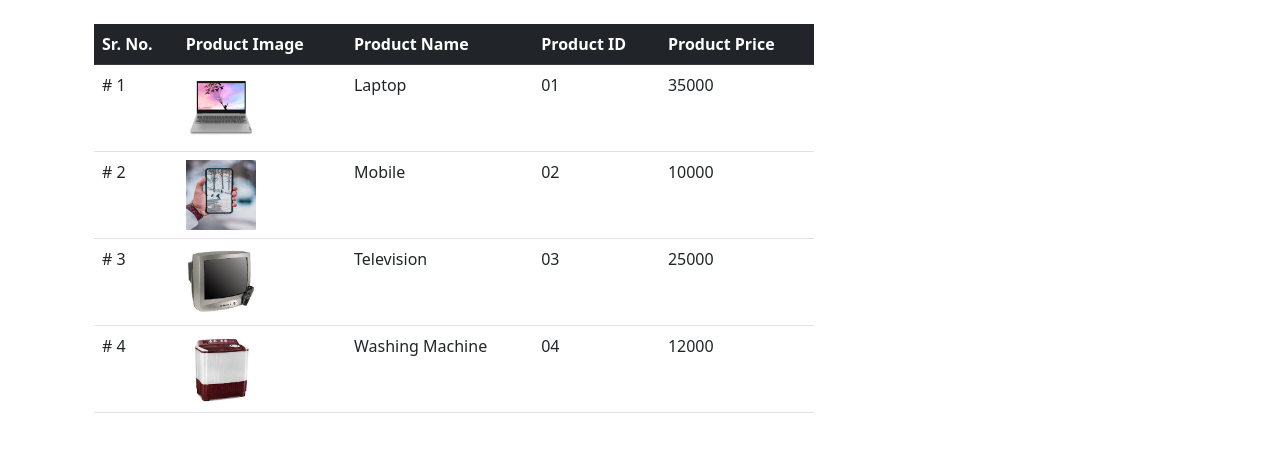
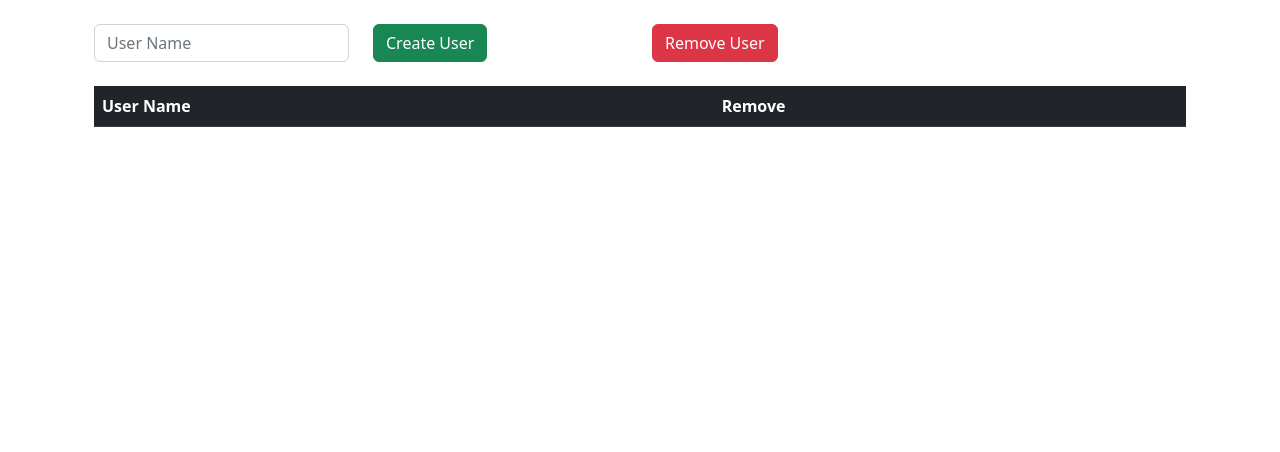
Before and after one commit to narenrawat8102/practiceApp, an Angular app: page / in a window 1280 px wide. Shown: the top 452 px of the page. Built offline with nearby package versions, Linux system fonts and the light colour scheme.

Commit message:
ngFor component added

```diff
--- a/src/app/ng-for/ng-for.component.html
+++ b/src/app/ng-for/ng-for.component.html
@@ -1,5 +1,5 @@
 <div class="container">
-  <div class="row">
+  <!-- <div class="row">
     <div class="col-8">
       <table class="table">
         <thead class="table-dark">
@@ -24,5 +24,49 @@
         </tbody>
       </table>
     </div>
+  </div> -->
+
+  <!-- How to Add Users in a table  -->
+  <div class="row">
+    <div class="col-md-3">
+      <input type="text" class="form-control" placeholder="User Name" #uname />
+    </div>
+
+    <div class="col-md-3">
+      <button class="btn btn-success" (click)="onAddUser(uname)">
+        Create User
+      </button>
+    </div>
+
+    <div class="col-md-3">
+      <button class="btn btn-danger" (click)="onRemoveUser()">
+        Remove User
+      </button>
+    </div>
+  </div>
+
+  <br />
+
+  <div class="row">
+    <div class="col-">
+      <table class="table">
+        <thead class="table-dark">
+          <tr>
+            <th>User Name</th>
+            <th>Remove</th>
+          </tr>
+        </thead>
+        <tbody>
+          <tr *ngFor="let user of users; index as i">
+            <td>{{ user.name }}</td>
+            <td>
+              <button class="btn btn-danger" (click)="onRemoveItem(i)">
+                Remove Item
+              </button>
+            </td>
+          </tr>
+        </tbody>
+      </table>
+    </div>
   </div>
 </div>
--- a/src/app/ng-for/ng-for.component.ts
+++ b/src/app/ng-for/ng-for.component.ts
@@ -33,7 +33,23 @@ export class NgForComponent implements OnInit {
     },
   ];
 
+  users: any = [];
+
   constructor() {}
 
   ngOnInit(): void {}
+
+  onAddUser(uname: any) {
+    this.users.push({
+      name: uname.value,
+    });
+  }
+
+  onRemoveUser() {
+    this.users.splice(this.users.length - 1);
+  }
+
+  onRemoveItem(item: any) {
+    this.users.splice(item, 1);
+  }
 }
```
